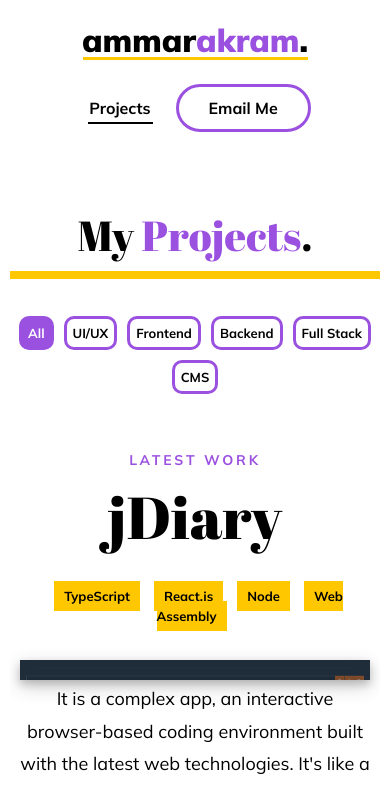
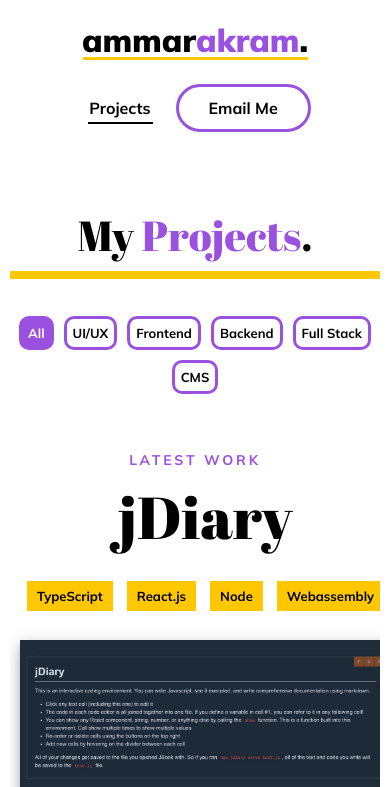
Before and after one commit to AmmarAkramBhutta/Ammar, a React (Create React App) app: page /projects in a window 390 px wide. Shown: the top 787 px of the page. Built offline with nearby package versions, Linux system fonts and the light colour scheme.

Commit message:
fixed bug on mobile images

```diff
--- a/src/components/project.js
+++ b/src/components/project.js
@@ -87,6 +87,7 @@ const ProjectStyle = styled(motion.div)`
     height: 100%;
 
     @media (max-width: 768px) {
+      height: 300px;
       padding: 10px;
     }
   }
@@ -147,14 +148,6 @@ const ProjectStyle = styled(motion.div)`
       transform-style: preserve-3d;
     }
   }
-
-  /* img {
-    max-width: 100%;
-    vertical-align: middle;
-    display: inline-block;
-    border: 0;
-    max-height: 500px;
-  } */
 `;
 
 export default Project;
--- a/src/project-api.js
+++ b/src/project-api.js
@@ -14,7 +14,7 @@ const projectApi = [
     url: "/projects/jdiary",
     name: "jDiary",
     link: "https://www.npmjs.com/package/jdiary",
-    tags: ["TypeScript", "React.js", "Node", "Web Assembly"],
+    tags: ["TypeScript", "React.js", "Node", "Webassembly"],
     description:
       "It is a complex app, an interactive browser-based coding environment built with the latest web technologies. It's like a Jupyter Notebook, but for Javascript, with many additional features added in.",
     image: jdiary,
```
Also changed, not shown: 23 other files (tests, documents, lock files or other folders).
